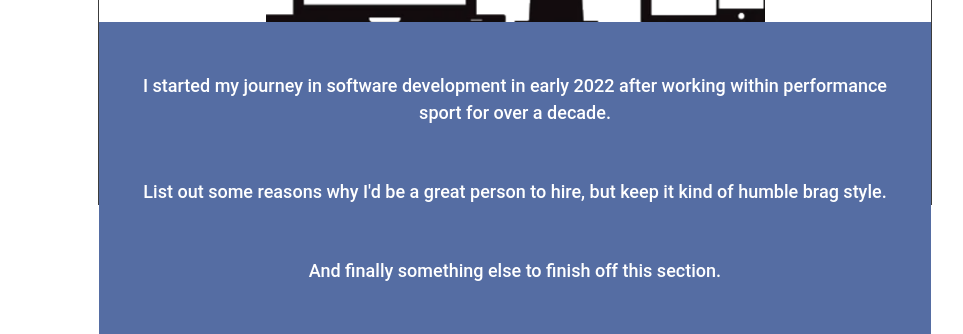
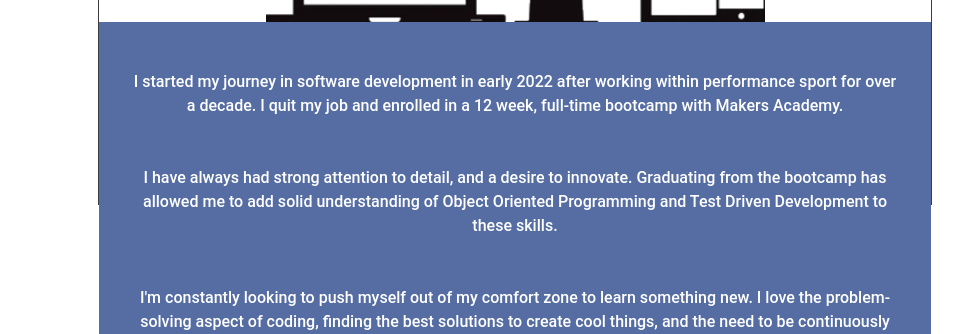
Before and after one commit to davekempsell/davedotcom, a React (Create React App) app: page / in a window 1280 px wide. Shown: the part 595-929 px from the top of the page, without its empty margins (157-1120 px from the left). Built offline with nearby package versions, Linux system fonts and the light colour scheme; the HTML template or start-up script is replaced by a standard one.

Commit message:
cv changed to download, content added to more info section

```diff
--- a/src/App.css
+++ b/src/App.css
@@ -169,7 +169,7 @@ h1, h2, h3, h4, h5, h6, a, p, span, li {
   padding-bottom: 6rem;
   gap: 1rem;
   font-weight: 500;
-  font-size: 18px;
+  font-size: 16px;
   line-height: 1.5em;
 }
 
--- a/src/components/MoreInfo.js
+++ b/src/components/MoreInfo.js
@@ -5,9 +5,9 @@ function MoreInfo() {
       </div>
       <div className="more-info-content">
         <div className="more-info-text">
-          <p>I started my journey in software development in early 2022 after working within performance sport for over a decade. </p>
-          <p>List out some reasons why I'd be a great person to hire, but keep it kind of humble brag style.</p>
-          <p>And finally something else to finish off this section.</p>
+          <p>I started my journey in software development in early 2022 after working within performance sport for over a decade. I quit my job and enrolled in a 12 week, full-time bootcamp with Makers Academy.</p>
+          <p>I have always had strong attention to detail, and a desire to innovate. Graduating from the bootcamp has allowed me to add solid understanding of Object Oriented Programming and Test Driven Development to these skills.</p>
+          <p>I'm constantly looking to push myself out of my comfort zone to learn something new. I love the problem-solving aspect of coding, finding the best solutions to create cool things, and the need to be continuously learning and developing.</p>
         </div>
       </div>
     </div>
--- a/src/components/NavBar.js
+++ b/src/components/NavBar.js
@@ -15,7 +15,7 @@ export function NavBar() {
         <a href="mailto: davekempsell87@gmail.com" target="_blank" rel="noreferrer">
           <FontAwesomeIcon icon={faEnvelope} />
         </a>
-        <a href='/docs/DJK-CV.pdf' target="_blank" rel="noreferrer">
+        <a href='DJK-CV.pdf' download="DJK-CV.pdf">
           <FontAwesomeIcon icon={faFilePdf} />
         </a>
       </div>
```
Also changed, not shown: 1 other file (tests, documents, lock files or other folders).
